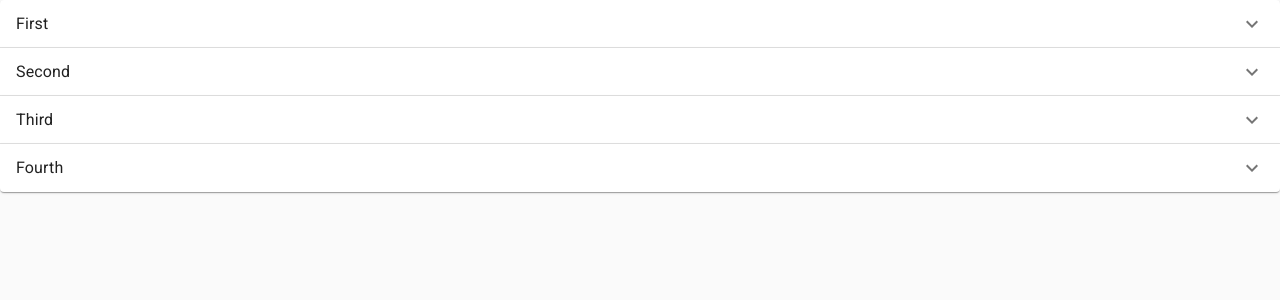
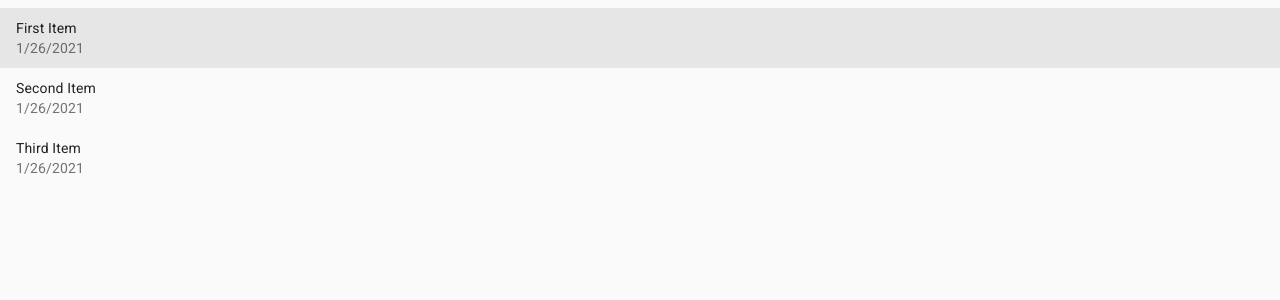
Before and after one commit to pleed0215/material-ui-cookbook, a React (Create React App) app: page / in a window 1280 px wide. Shown: the top 300 px of the page. Built offline with nearby package versions, Linux system fonts and the light colour scheme.

Commit message:
List entered

```diff
--- a/src/App.tsx
+++ b/src/App.tsx
@@ -1,9 +1,9 @@
 import React from "react";
 
-import { ScrollableAccordion } from "./Accordion/ScrollableAccordion";
+import { StateListItem } from "./List/StateListItem";
 
 function App() {
-  return <ScrollableAccordion />;
+  return <StateListItem />;
 }
 
 export default App;
--- /dev/null
+++ b/src/List/StateListItem.tsx
@@ -0,0 +1,56 @@
+import { List, ListItem, ListItemText } from "@material-ui/core";
+import React, { useState } from "react";
+
+interface IListItem {
+  name: string;
+  timestamp: Date;
+  selected: boolean;
+}
+
+export const StateListItem = () => {
+  const [items, setItems] = useState<IListItem[]>([
+    {
+      name: "First Item",
+      timestamp: new Date(),
+      selected: true,
+    },
+    {
+      name: "Second Item",
+      timestamp: new Date(),
+      selected: false,
+    },
+    {
+      name: "Third Item",
+      timestamp: new Date(),
+      selected: false,
+    },
+  ]);
+
+  const onClick = (index: number) => () => {
+    const newItems = [...items];
+    newItems[index] = {
+      ...newItems[index],
+      selected: !newItems[index].selected,
+    };
+    setItems(newItems);
+  };
+
+  return (
+    <List>
+      {items.map((item, index) => (
+        <ListItem
+          key={index}
+          button
+          dense
+          selected={item.selected}
+          onClick={onClick(index)}
+        >
+          <ListItemText
+            primary={item.name}
+            secondary={item.timestamp.toLocaleDateString()}
+          />
+        </ListItem>
+      ))}
+    </List>
+  );
+};
```
Also changed, not shown: src/Accordion/LazyLoadingAccordionContent.tsx (added, +87 -0 lines), 1 other file (tests, documents, lock files or other folders).
